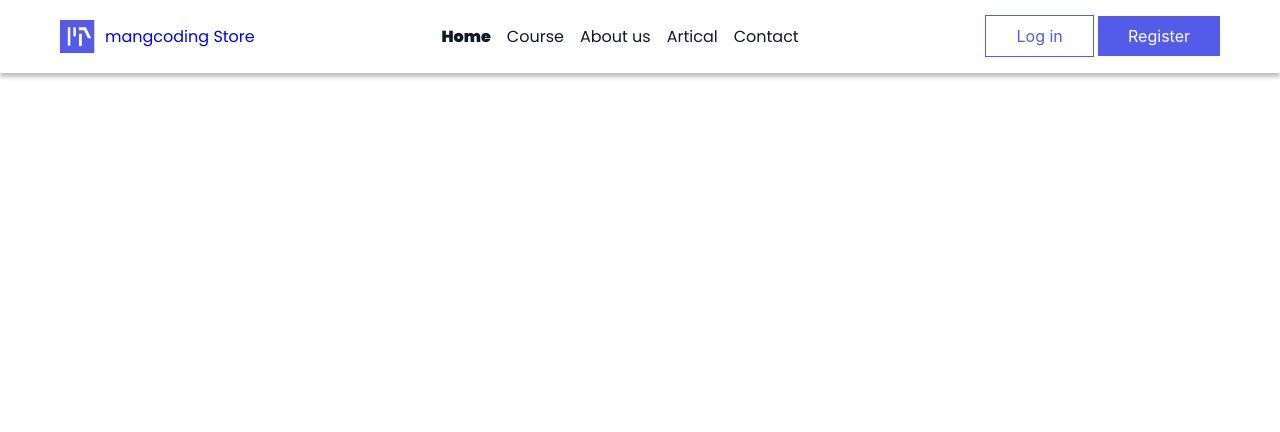
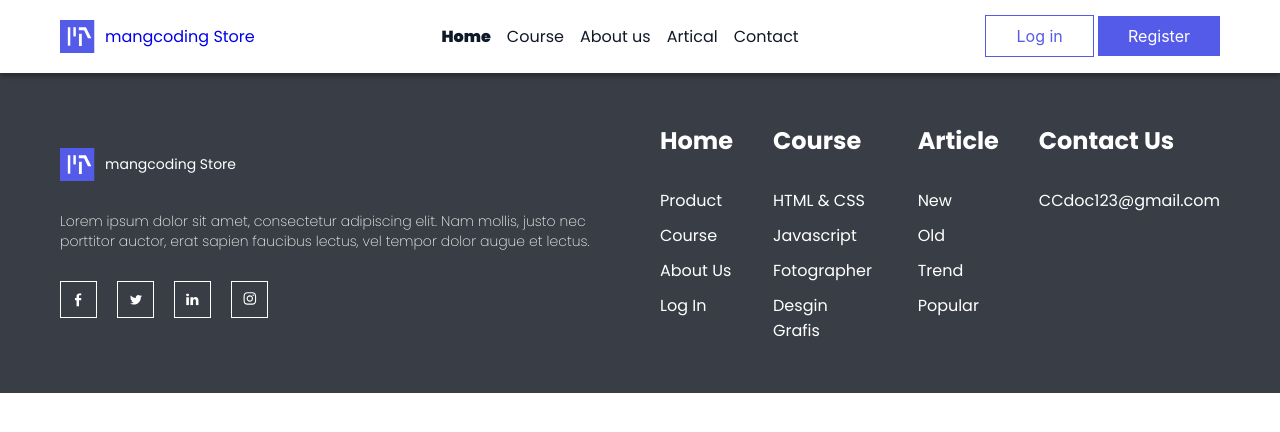
Before and after one commit to samasabie/landing-page, a plain HTML site: page index.html in a window 1280 px wide. Shown: the top 432 px of the page. Drawn offline with Linux system fonts and the light colour scheme.

Commit message:
create footer

```diff
--- a/assets/css/main.css
+++ b/assets/css/main.css
@@ -33,3 +33,73 @@
     background: var(--maincolor);
     color: #fff;
 }
+/*end header*/
+
+/*start  footer*/
+.footer{
+    background-color:#393E46 ;
+    color: #fff;
+    padding: 50px 0;
+}
+.footer .row{
+    gap: 40px;
+}
+.footer a{
+    color: #fff;
+}
+
+.footer .footer-left,
+.footer .footer-right{
+    width: calc(100% - 40px / 2);
+}
+.footer-left{
+    display: flex;
+    flex-direction: column;
+    flex-wrap: wrap;
+    gap: 30px;
+}
+.footer .footer-left .logo {
+    display: flex;
+    flex-wrap: wrap;
+    gap: 10px;
+    align-items: center;
+}
+.footer .footer-left .logo img {
+    width: 35px;
+}
+.footer .footer-left .logo a{
+    font-size: 14px;
+}
+.footer .footer-left  p{
+    color: #F4F4F4;
+    line-height: 20px;
+    font-size: 14px;
+    font-weight: 200;
+}
+.footer .footer-left .icons{
+    display: flex;
+    gap: 20px;
+    flex-wrap: wrap;
+}
+.footer .footer-left .icons img{
+    border:1px solid #fff ;
+    padding: 10px;
+    width: 15px;
+    height: 15px ;
+    box-sizing: content-box;
+}
+.footer .footer-right .row{
+    align-items: flex-start;
+}
+.footer .footer-right  .footer-item{
+    display: flex;
+    flex-direction: column;
+    flex-wrap: wrap;
+    gap: 30px;
+}
+.footer .footer-right  .footer-item ul{
+    display: flex;
+    flex-direction: column;
+    flex-wrap: wrap;
+    gap: 10px;
+}
--- a/index.html
+++ b/index.html
@@ -43,5 +43,94 @@
      </div>
     </div>
   </header>
+  <footer class="footer" >
+    <div class ="container">
+     <div class="row">
+      <div class="footer-left">
+        <div class="logo">
+          <img src="./assets/image/Logo.svg"/>
+          <a href="#">mangcoding Store</a>
+        </div>
+        <p>Lorem ipsum dolor sit amet, consectetur adipiscing elit. Nam mollis, justo nec porttitor auctor, erat sapien faucibus lectus, vel tempor dolor augue et lectus. </p>
+        <div class="icons">
+          <img src="./assets/image/icons/facebook.svg"/>
+          <img src="./assets/image/icons/Twitter.svg"/>
+          <img src="./assets/image/icons/linkedin.svg"/>
+          <img src="./assets/image/icons/instgram.svg"/>
+        </div>
+      </div>
+      <div class="footer-right">
+        <div class="row">
+          <div class="footer-item">
+            <h2>Home</h2>
+            <nav>
+              <ul>
+                <li>
+                  <a href="#">Product</a>
+                </li>
+                <li>
+                  <a href="#">Course</a>
+                </li>
+                <li>
+                  <a href="#">About Us</a>
+                </li>
+                <li>
+                  <a href="#">Log In</a>
+                </li>
+              </ul>
+            </nav>
+          </div>
+          <div class="footer-item">
+            <h2>Course</h2>
+            <nav>
+              <ul>
+                <li>
+                  <a href="#">HTML & CSS</a>
+                </li>
+                <li>
+                  <a href="#">Javascript</a>
+                </li>
+                <li>
+                  <a href="#">Fotographer</a>
+                </li>
+                <li>
+                  <a href="#">Desgin Grafis</a>
+                </li>
+              </ul>
+            </nav>
+          </div>
+          <div class="footer-item">
+            <h2>Article</h2>
+            <nav>
+              <ul>
+                <li>
+                  <a href="#">New</a>
+                </li>
+                <li>
+                  <a href="#">Old</a>
+                </li>
+                <li>
+                  <a href="#">Trend</a>
+                </li>
+                <li>
+                  <a href="#">Popular</a>
+                </li>
+              </ul>
+            </nav>
+          </div>
+          <div class="footer-item">
+            <h2>Contact Us</h2>
+            <nav>
+              <ul>
+                <li>
+                  <a href="#">CCdoc123@gmail.com</a>
+                </li>
+              </ul>
+            </nav>
+          </div>
+        </div>
+     </div>
+    </div>
+  </footer>
 </body>
 </html>
```
Also changed, not shown: assets/image/icons/Twitter.svg (added), assets/image/icons/facebook.svg (added), assets/image/icons/instgram.svg (added), assets/image/icons/linkedin.svg (added).
